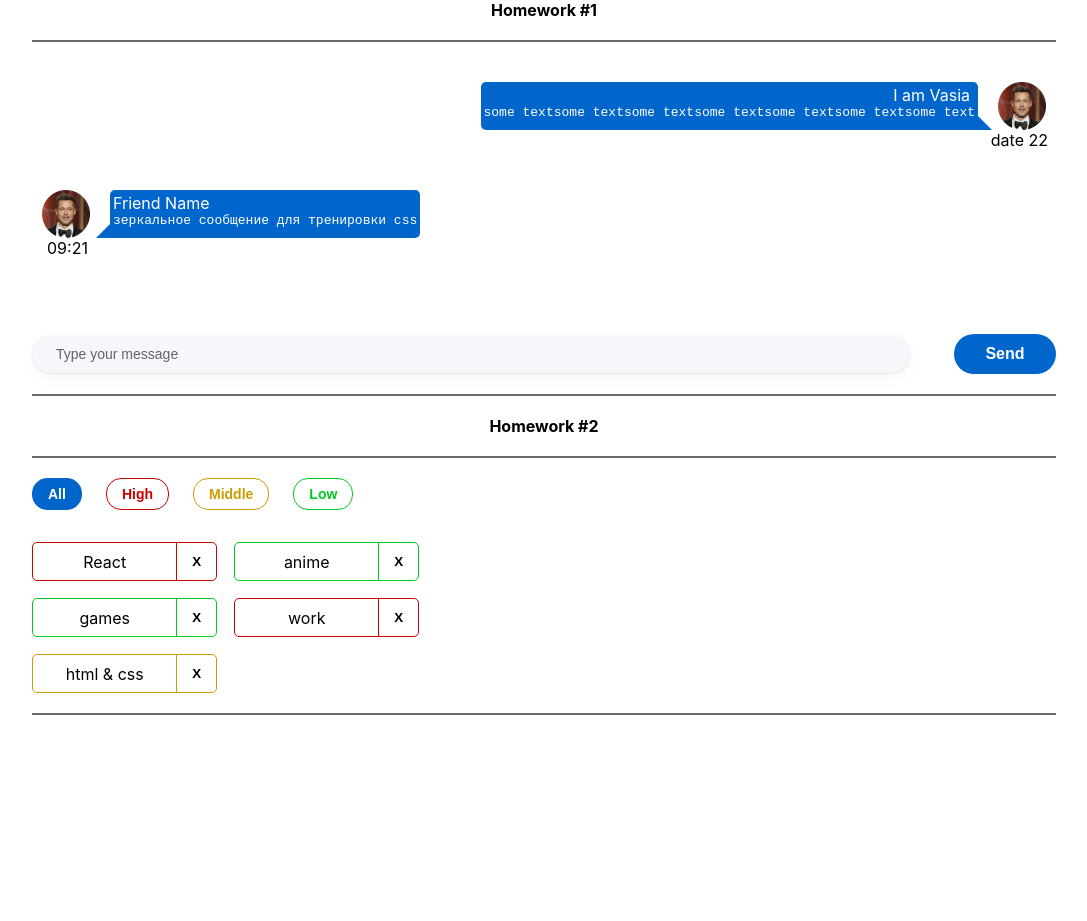
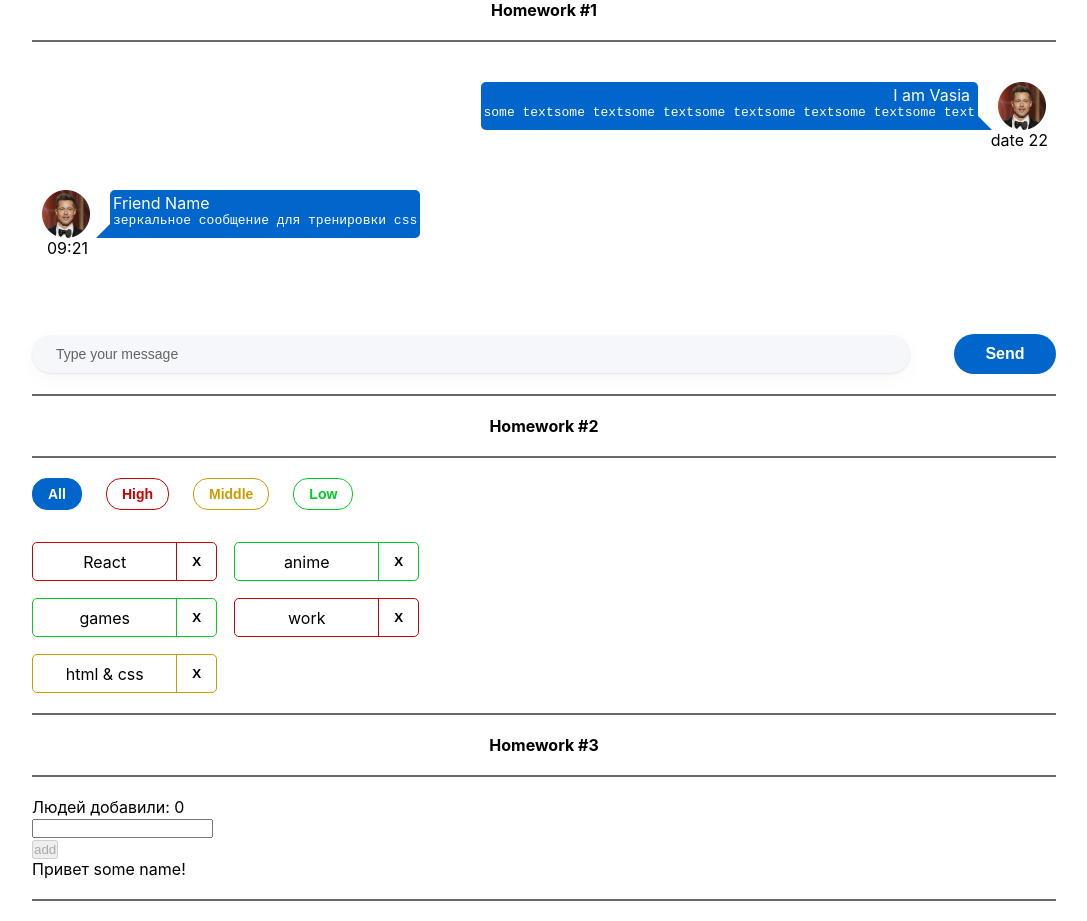
Before and after one commit to KvashninAlexander2023/homeworkSprint02, a React (Create React App) app: page / in a window 1280 px wide. Shown: the whole page, without its empty margins (96-1183 px from the left). Before the commit the page ends 800 px from the top, so only its background shows below. Built offline with nearby package versions, Linux system fonts and the light colour scheme.

Commit message:
add HW 3 (not style)

```diff
--- a/src/s1-main/App.tsx
+++ b/src/s1-main/App.tsx
@@ -2,6 +2,7 @@
 import s from './App.module.css'
 import HW1 from '../s2-homeworks/hw01/HW1'
 import HW2 from '../s2-homeworks/hw02/HW2'
+import HW3 from '../s2-homeworks/hw03/HW3'
 
 function App() {
     return (
@@ -9,7 +10,7 @@
             <HW1/>
             {/*раскомментировать по ходу выполнения*/}
             <HW2/>
-            {/*<HW3/>*/}
+            <HW3/>
             {/*<HW4/>*/}
 
             {/*при выполнении дз 5 и более - закомментировать здесь дз 1-4, так как они есть внутри дз 5*/}
--- a/src/s2-homeworks/hw03/Greeting.module.css
+++ b/src/s2-homeworks/hw03/Greeting.module.css
@@ -5,6 +5,7 @@
 }
 
 .error {
+  color: red;
 }
 
 .input {
@@ -14,6 +15,7 @@
 }
 
 .errorInput {
+  border-color: red;
 }
 
 .button {
--- a/src/s2-homeworks/hw03/Greeting.tsx
+++ b/src/s2-homeworks/hw03/Greeting.tsx
@@ -2,14 +2,14 @@
 import s from './Greeting.module.css'
 
 type GreetingPropsType = {
-    name: any // need to fix any
-    setNameCallback: any // need to fix any
-    addUser: any // need to fix any
-    onBlur: any // need to fix any
-    onEnter: any // need to fix any
-    error: any // need to fix any
-    totalUsers: any // need to fix any
-    lastUserName?: any // need to fix any
+    name: string // need to fix any
+    setNameCallback: (e: ChangeEvent<HTMLInputElement>)=>void // need to fix any
+    addUser:  ()=>void // need to fix any
+    onBlur:  ()=>void // need to fix any
+    onEnter:  (e: KeyboardEvent<HTMLInputElement>)=>void // need to fix any
+    error: string // need to fix any
+    totalUsers: number // need to fix any
+    lastUserName: string // need to fix any
 }
 
 // презентационная компонента (для верстальщика)
@@ -25,7 +25,7 @@
         lastUserName,
     } // деструктуризация пропсов
 ) => {
-    const inputClass = s.errorInput // need to fix with (?:)
+    const inputClass = error ? s.errorInput : ""// need to fix with (?:)
 
     return (
         <div id={'hw3-form'} className={s.greetingForm}>
--- a/src/s2-homeworks/hw03/GreetingContainer.tsx
+++ b/src/s2-homeworks/hw03/GreetingContainer.tsx
@@ -1,20 +1,36 @@
-import React, { ChangeEvent, KeyboardEvent, useState } from 'react'
+import React, { ChangeEvent, InputHTMLAttributes, KeyboardEvent, useState } from 'react'
 import Greeting from './Greeting'
 import { UserType } from './HW3'
 
 type GreetingContainerPropsType = {
-    users: any // need to fix any
-    addUserCallback: any // need to fix any
+    users: UserType[]
+    addUserCallback: (name: string) => void
 }
 
-export const pureAddUser = (name: any, setError: any, setName: any, addUserCallback: any) => {
+export const pureAddUser = (name: string, setError: (value: string) => void, setName: (value: string) => void, addUserCallback: (name: string) => void) => {
+
+    let validName = name.trim()
+    if (!validName) {
+        setError("Ошибка! Введите имя!")
+        return
+    }
+    addUserCallback(name)
+    setName("")
     // если имя пустое - показать ошибку, иначе - добавить юзера и очистить инпут
 }
 
-export const pureOnBlur = (name: any, setError: any) => { // если имя пустое - показать ошибку
+export const pureOnBlur = (name: string, setError: (value: string) => void) => { // если имя пустое - показать ошибку
+
+    if(!name.trim()){
+        setError("Ошибка! Введите имя!")
+    }
+
 }
 
-export const pureOnEnter = (e: any, addUser: any) => { // если нажата кнопка Enter - добавить
+export const pureOnEnter = (e: any, addUser: ()=>void) => { // если нажата кнопка Enter - добавить
+    if(e.key === "Enter"){
+        addUser()
+    }
 }
 
 // более простой и понятный для новичков
@@ -26,12 +42,11 @@
     addUserCallback,
 }) => {
     // деструктуризация пропсов
-    const [name, setName] = useState<any>('') // need to fix any
-    const [error, setError] = useState<any>('') // need to fix any
+    const [name, setName] = useState<string>('') // need to fix any
+    const [error, setError] = useState<string>('') // need to fix any
 
-    const setNameCallback = (e: any) => { // need to fix any
-        setName('some name') // need to fix
-
+    const setNameCallback = (e: ChangeEvent<HTMLInputElement>) => {
+        setName(e.currentTarget.value)
         error && setError('')
     }
     const addUser = () => {
@@ -42,12 +57,13 @@
         pureOnBlur(name, setError)
     }
 
-    const onEnter = (e: any) => {
+    const onEnter = (e: KeyboardEvent<HTMLInputElement>) => {
         pureOnEnter(e, addUser)
     }
 
-    const totalUsers = 0 // need to fix
-    const lastUserName = 'some name' // need to fix
+    const totalUsers = users.length
+    const lastUserName = users.length > 0 ? users[users.length - 1].name : 'some name' ;
+
 
     return (
         <Greeting
--- a/src/s2-homeworks/hw03/HW3.tsx
+++ b/src/s2-homeworks/hw03/HW3.tsx
@@ -4,14 +4,14 @@
 import GreetingContainer from './GreetingContainer'
 
 /*
-* 1 - описать тип UserType
-* 2 - указать нужный тип в useState с users
-* 3 - дописать типы и логику функции pureAddUserCallback и проверить её тестами
-* 4 - в файле GreetingContainer.tsx дописать типизацию пропсов
+* 1 - описать тип UserType +
+* 2 - указать нужный тип в useState с users +
+* 3 - дописать типы и логику функции pureAddUserCallback и проверить её тестами +
+* 4 - в файле GreetingContainer.tsx дописать типизацию пропсов +
 * 5 - в файле GreetingContainer.tsx указать нужные типы в useState с name и error
-* 6 - в файле GreetingContainer.tsx дописать тип и логику функции setNameCallback
-* 7 - в файле GreetingContainer.tsx дописать логику функций pureAddUser, pureOnBlur, pureOnEnter и проверить их тестами
-* 8 - в файле GreetingContainer.tsx вычислить количество добавленных и имя последнего (totalUsers, lastUserName)
+* 6 - в файле GreetingContainer.tsx дописать тип и логику функции setNameCallback +
+* 7 - в файле GreetingContainer.tsx дописать логику функций pureAddUser, pureOnBlur, pureOnEnter и проверить их тестами +
+* 8 - в файле GreetingContainer.tsx вычислить количество добавленных и имя последнего (totalUsers, lastUserName) +
 * 9 - в файле Greeting.tsx дописать типизацию пропсов
 * 10 - в файле Greeting.tsx вычислить inputClass в зависимости от наличия ошибки
 * 11 - сделать стили в соответствии с дизайном
@@ -19,20 +19,21 @@
 
 // types
 export type UserType = {
-    _id: any // need to fix any
-    name: any // need to fix any
+    _id: string
+    name: string
 }
 
-export const pureAddUserCallback = (name: any, setUsers: any, users: any) => { // need to fix any
-    const user = { // need to fix
+export const pureAddUserCallback = (name: string, setUsers: (value:UserType[])=>void, users: UserType[]) => {
+    const user = {
+        name,  _id:v1()
     }
     setUsers([...users, user])
 }
 
 const HW3 = () => {
-    const [users, setUsers] = useState<any>([]) // need to fix any
+    const [users, setUsers] = useState<UserType[]>([])
 
-    const addUserCallback = (name: any) => { // need to fix any
+    const addUserCallback = (name: string) => {
         pureAddUserCallback(name, setUsers, users)
     }
 
```
